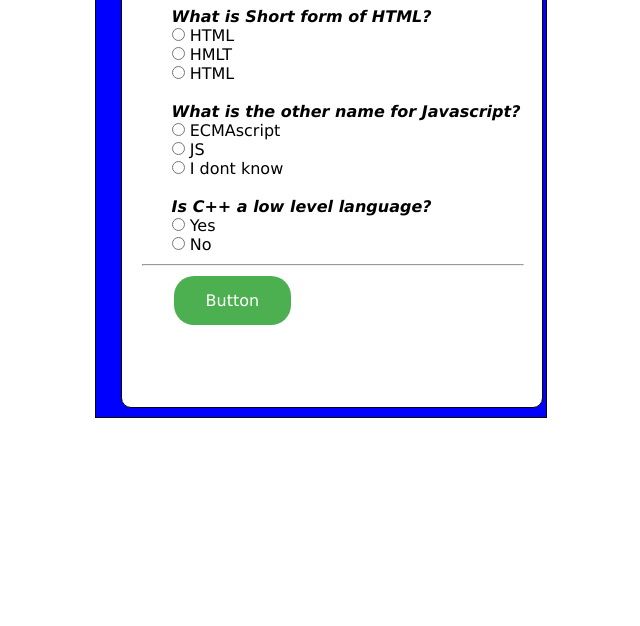
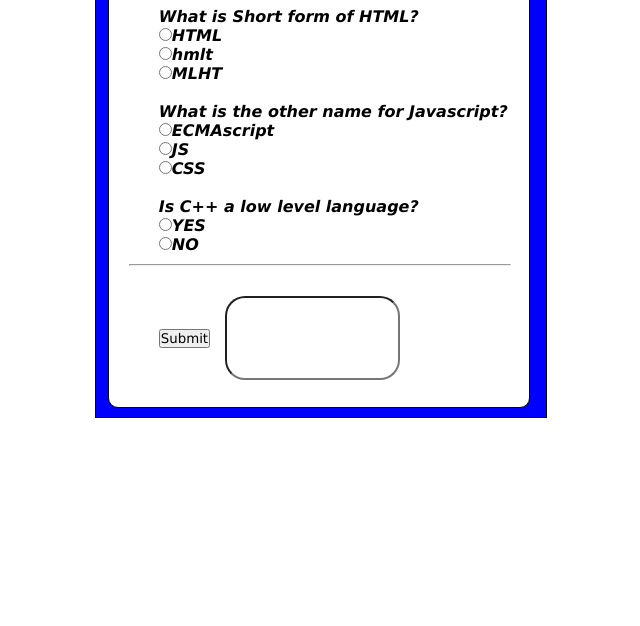
Before and after one commit to JMDev2/QuizBoard, a plain HTML site: page index.html in a window 1280 px wide. Shown: the part 174-800 px from the top of the page, without its empty margins (353-993 px from the left). Drawn offline with Linux system fonts and the light colour scheme.

Commit message:
st:form-styling - Deleting some unnecesary codes and replacing with more relevant codes

```diff
--- a/index.css
+++ b/index.css
@@ -17,10 +17,10 @@
     height: 480px;
     width: 380px;
     border: 1px solid black;
-    position: absolute;
+    position: fixed;
     padding: 20px;
     top: 60px;
-    left: 37%;
+    left: 36%;
     background-color: white;
     border-radius: 10px;
 
@@ -62,7 +62,7 @@ hr{
     width: 380px;
     left: -30px;
 }
-.button {
+button{
     background-color: #4CAF50;
     border: none;
     color: white;
@@ -74,3 +74,10 @@ hr{
     margin-top: 20px;
     border-radius: 20px;
   }
+  #results{
+
+      height: 80px;
+      margin-top: 40px;
+      margin-left: 10px;
+      border-radius: 20px;
+  }
--- a/index.html
+++ b/index.html
@@ -9,8 +9,8 @@
 
     </head>
     <body>
-        <form>
-            <div class="form">
+        <form name="form" id="quiz">
+
                 <div class="box1">
 
                 </div>
@@ -21,42 +21,36 @@
                     <div class="questions">
                         <div class="question1">
                             <p>What is Short form of HTML?</p>
-                            <input type="radio" id="html" name="html" value="html">
-                            <label for="html">HTML</label> <br>
-                            <input type="radio" id="hmlt" name="hmlt" value="hmlt">
-                            <label for="html">HMLT</label> <br>
-                            <input type="radio" id="mlht" name="mlht" value="mlht">
-                            <label for="MLHT">HTML</label> <br>
+                            <P><input type="radio" name="quiz1" value="html">HTML</P>
+                            <P><input type="radio" name="quiz1" value="hmlt">hmlt</P>
+                            <P><input type="radio" name="quiz1" value="mlht">MLHT</P>
+
+
                             <br>
                         </div>
 
                         <div class="question2">
                             <p>What is the other name for Javascript?</p>
-                            <input type="radio" id="ECMAscript" name="ECMAscript" value="ECMAscript">
-                            <label for="ECMAscript">ECMAscript</label> <br>
-
-                            <input type="radio" id="js" name="js" value="js">
-                            <label for="js">JS</label> <br>
-
-                            <input type="radio" id="idontknow" name="idontknow" value="idontknow">
-                            <label for="idontknow">I dont know</label> <br>
+                            <P><input type="radio" name="quiz1" value="ECMAscript">ECMAscript</P>
+                            <P><input type="radio" name="quiz1" value="js">JS</P>
+                            <P><input type="radio" name="quiz1" value="css">CSS</P>
 
                         </div>
                         <br>
 
                         <div class="question3">
                             <p>Is C++ a low level language?</p>
-                            <input type="radio" id="yes" name="yes" value="yes">
-                            <label for="yes">Yes</label> <br>
+                            <P><input type="radio" name="quiz1" value="yes">YES</P>
+                            <P><input type="radio" name="quiz1" value="no">NO</P>
 
-                            <input type="radio" id="no" name="no" value="no">
-                            <label for="no">No</label> <br>
 
                         </div>
                         <hr class="line">
 
-                            <button class="button">Button</button>
+                            <!-- <button onclick="myFunction ()" id="btn">Submit</button>  -->
+                            <input type="button" onclick="myFunction()" value="Submit">
 
+                            <input type="text" id="results">
 
                     </div>
 
@@ -64,10 +58,10 @@
 
 
                 </div>
-            </div>
+
         </form>
 
 
-
+        <script type="text/javascript" src="index.js"></script>
     </body>
     </html>
```
